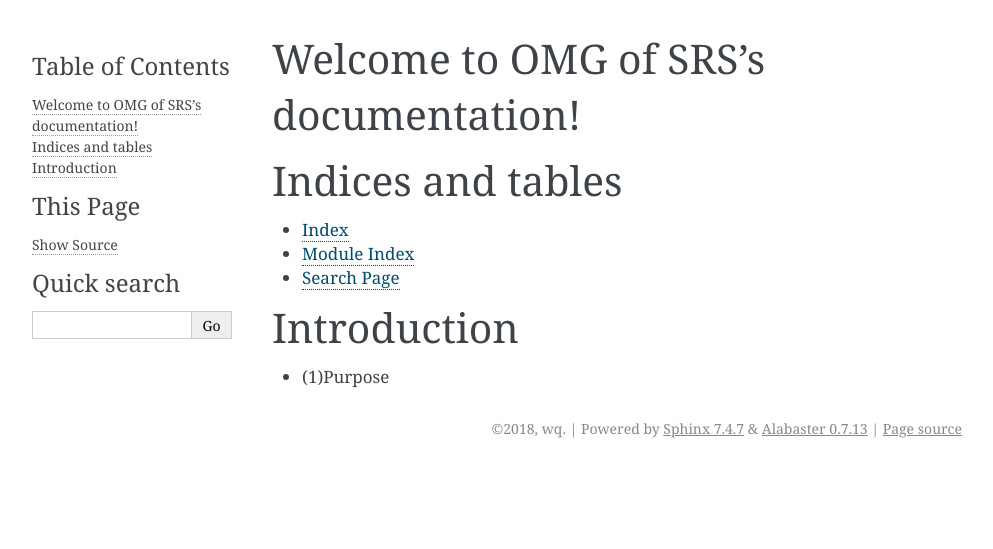
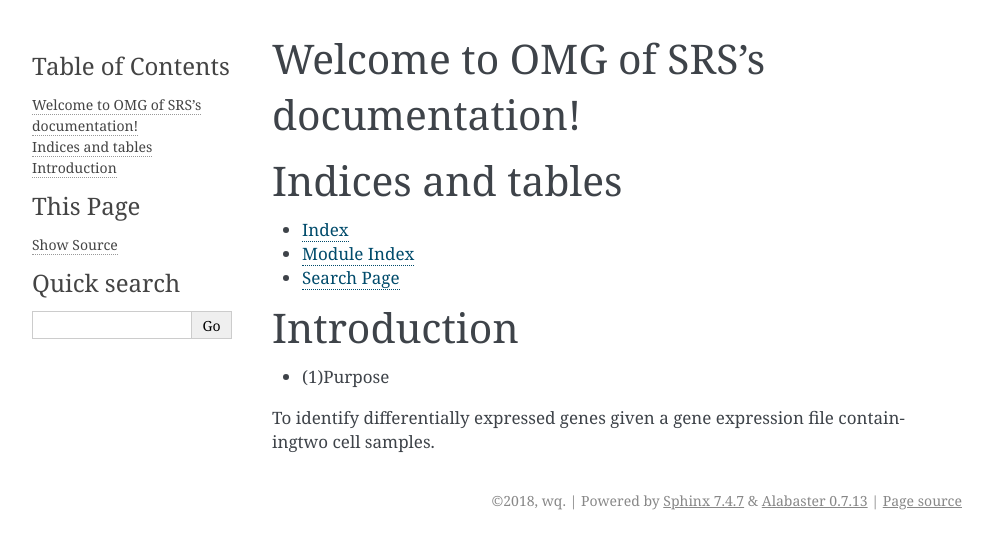
Before and after one commit to lustielsd/wq-dyy, a Sphinx documentation site: the page built from docx/source/index.rst, in a window 1280 px wide. Shown: the top 549 px of the page, without its empty margins (148-1141 px from the left). Built offline with Sphinx 7.4.7, drawn with Linux system fonts in a browser that asks for light colours.

Commit message:
Update index.rst

```diff
--- a/docx/source/index.rst
+++ b/docx/source/index.rst
@@ -23,3 +23,4 @@ Introduction
 ============
 
 * :ref:`(1)Purpose`
+To identify differentially expressed genes given a gene expression file containingtwo cell samples.
```
